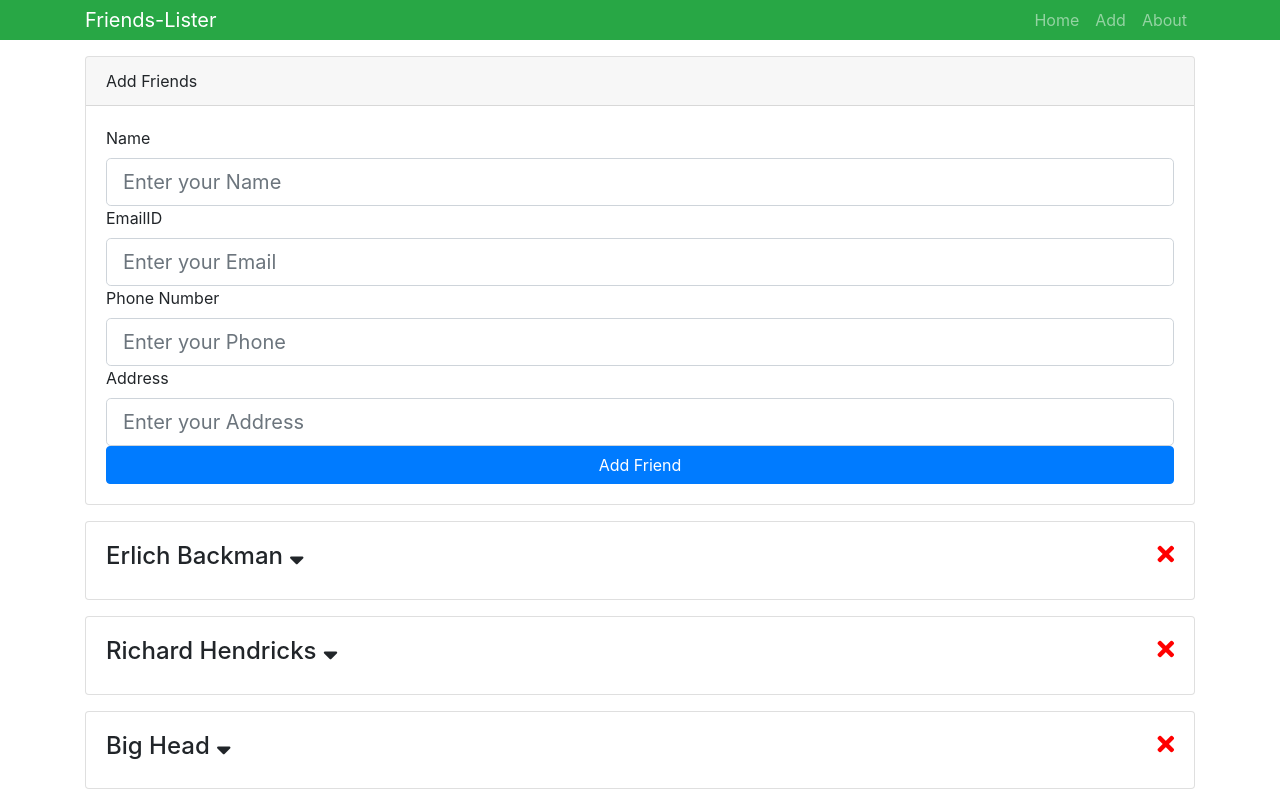
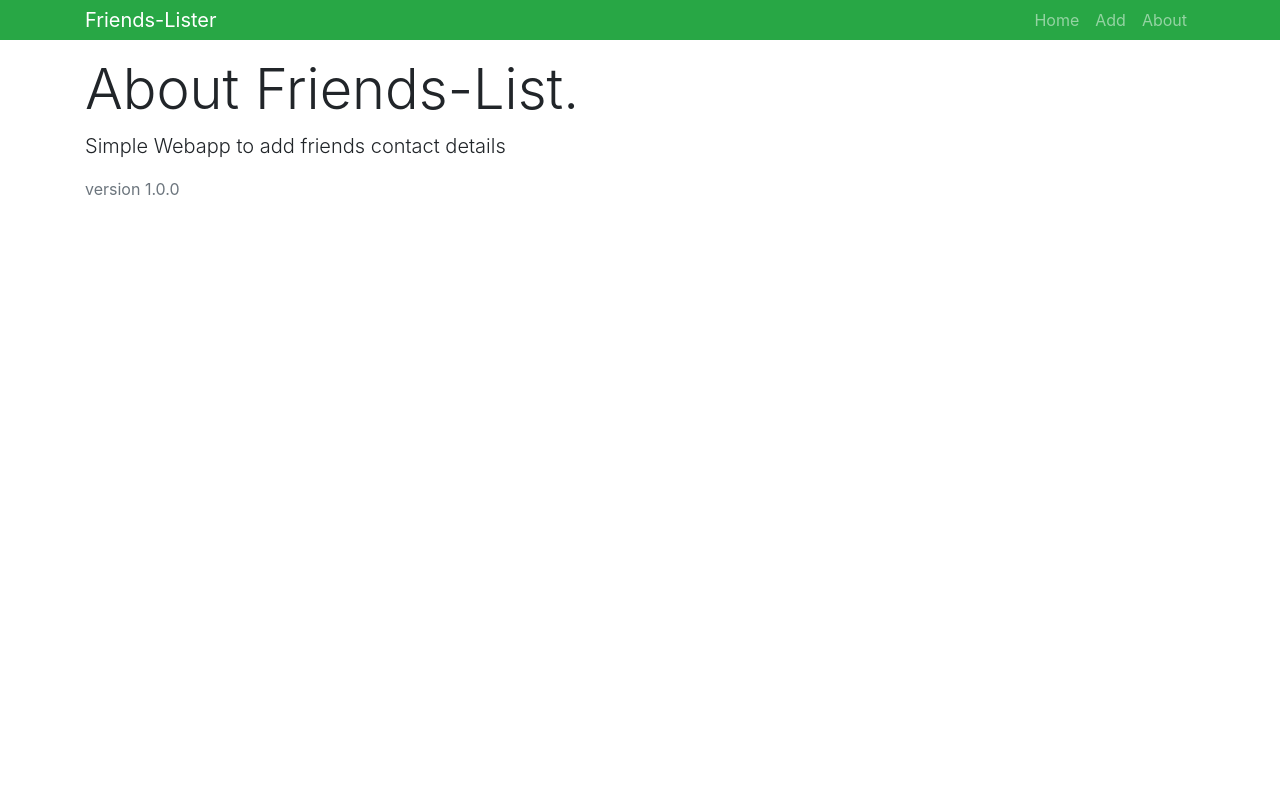
Before and after one commit to ganesh-deshmukh/friends-list, a React (Create React App) app: page /about in a window 1280 px wide. Built offline with nearby package versions, Linux system fonts and the light colour scheme.

Commit message:
created component and route for /aboutus using BrowserRouter.

```diff
--- a/src/App.js
+++ b/src/App.js
@@ -1,8 +1,10 @@
 import React, { Component } from "react";
 import Friends from "./components/friends/Friends";
 import Header from "./components/layouts/Header";
+import About from "./components/pages/About";
 import "bootstrap/dist/css/bootstrap.min.css";
 import "./App.css";
+import { BrowserRouter as Router, Route, Switch } from "react-router-dom";
 
 import { Provider } from "./context";
 import AddFriends from "./components/friends/AddFriend";
@@ -11,13 +13,17 @@ class App extends Component {
   render() {
     return (
       <Provider>
-        <div className="App">
-          <Header branding="Friends-Lister" />
-          <div className="container">
-            <AddFriends />
-            <Friends />
+        <Router>
+          <div className="App">
+            <Header branding="Friends-Lister" />
+            <div className="container">
+              <Switch>
+                <Route exact path="/" component={Friends} />
+                <Route exact path="/about" component={About} />
+              </Switch>
+            </div>
           </div>
-        </div>
+        </Router>
       </Provider>
     );
   }
--- /dev/null
+++ b/src/components/pages/About.js
@@ -0,0 +1,11 @@
+import React from "react";
+
+export default function About() {
+  return (
+    <div>
+      <h1 className="display-4">About Friends-List.</h1>
+      <p className="lead">Simple Webapp to add friends contact details</p>
+      <p className="text-secondary">version 1.0.0</p>
+    </div>
+  );
+}
```
